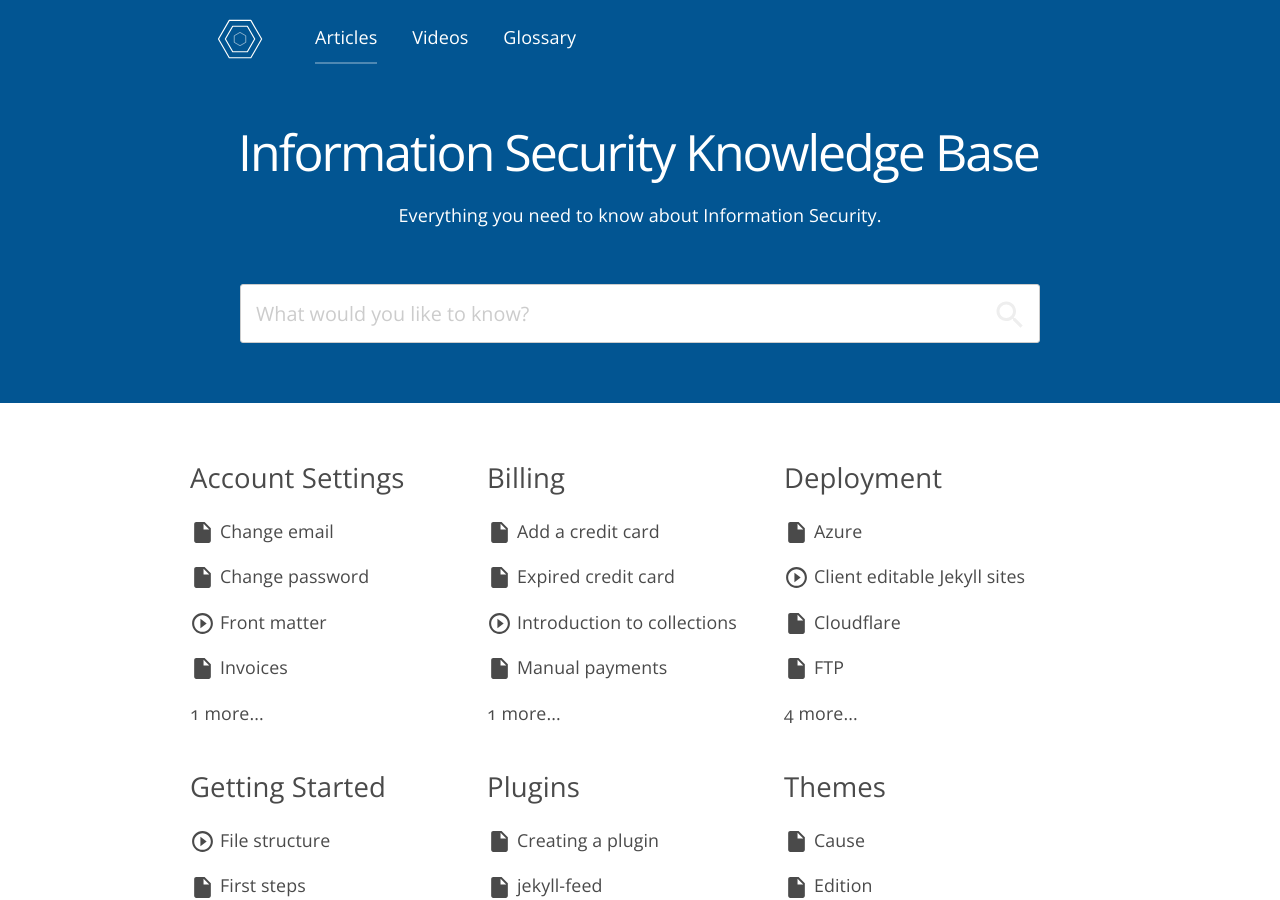
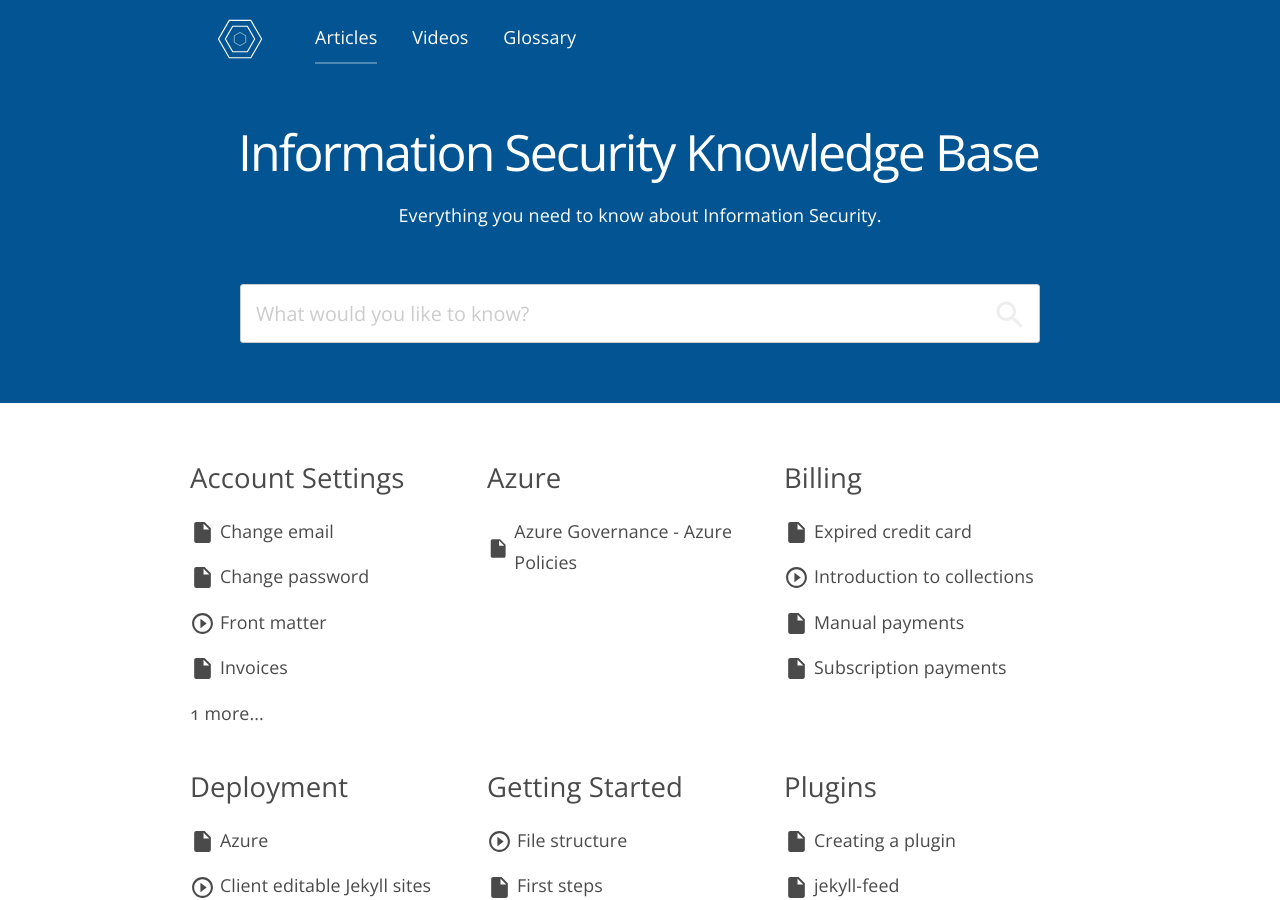
Before and after one commit to informationsecurity-builders/informationsecurity-builders.github.io, a Jekyll site: the page built from index.html, in a window 1280 px wide and 900 px high. Built offline with Jekyll 4.4.1, drawn with Linux system fonts in a browser that asks for light colours; nearby versions of some CDN libraries.

Commit message:
Change of article

```diff
--- a/_posts/2017-01-16-add-a-credit-card.md
+++ b/_posts/2017-01-16-add-a-credit-card.md
@@ -1,8 +1,8 @@
 ---
 date: 2017-01-16
-title: Add a credit card
+title: Azure Governance - Azure Policies
 categories:
-  - billing
+  - azure
 description: "Add a credit card to your account"
 type: Document
 ---
```
